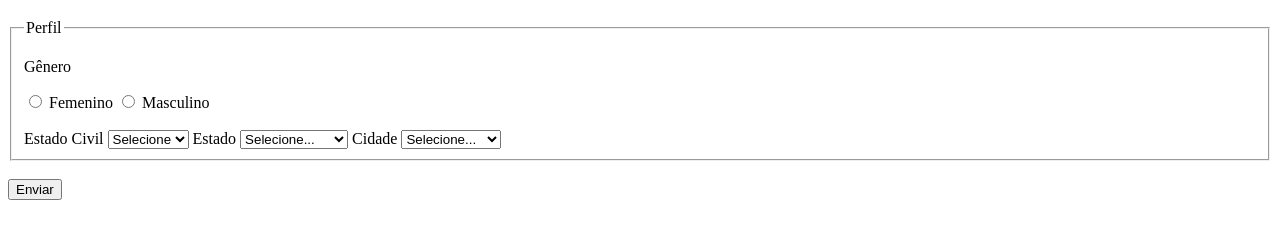
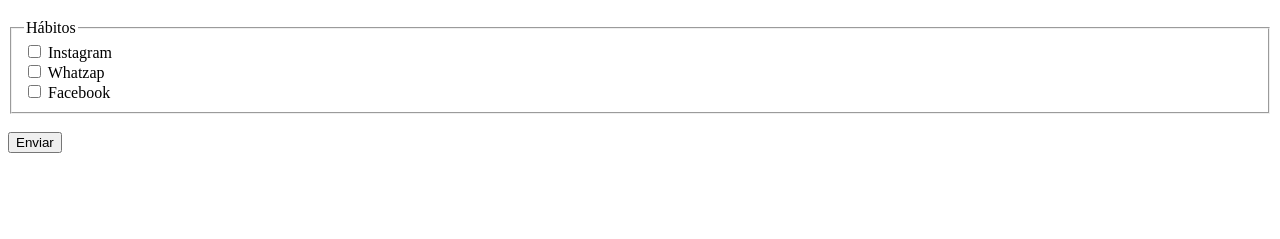
Before and after one commit to geyson12345/react, a plain HTML site: page pesquisa-culturema/index.html in a window 1280 px wide. Shown: the part 61-300 px from the top of the page. Drawn offline with Linux system fonts and the light colour scheme.

Commit message:
Adicionamos opcao habitos

```diff
--- a/pesquisa-culturema/index.html
+++ b/pesquisa-culturema/index.html
@@ -42,7 +42,7 @@
           <br />
         </fieldset> -->
 
-        <fieldset>
+        <!-- <fieldset>
           <legend>Perfil</legend>
           <p>Gênero</p>
           <input type="radio" name="userGenero" value="1" />
@@ -61,7 +61,7 @@
           </select>
 
           <label for="estado">Estado</label>
-          <select name="estado">
+          <select name="estado" required>
             <option value="notInfomed">Selecione...</option>
             <option value="Acre">Acre</option>
             <option value="Rio de Janeiro">Rio de Janeiro</option>
@@ -75,7 +75,21 @@
             <option value="São Gonçalo">São Gonçalo</option>
             <option value="Calçoene">Calçoene</option>
           </select>
+        </fieldset> -->
+
+        <fieldset>
+          <legend>Hábitos</legend>
+
+          <input type="checkbox" name="social" value="instagram" />
+          <label for="social">Instagram</label>
+          <br />
+          <input type="checkbox" name="zap" value="whatzap" />
+          <label for="zap">Whatzap</label>
+          <br />
+          <input type="checkbox" name="facebook" value="facebook" />
+          <label for="facebook">Facebook</label>
         </fieldset>
+
         <br />
         <button type="submit">Enviar</button>
       </form>
```
